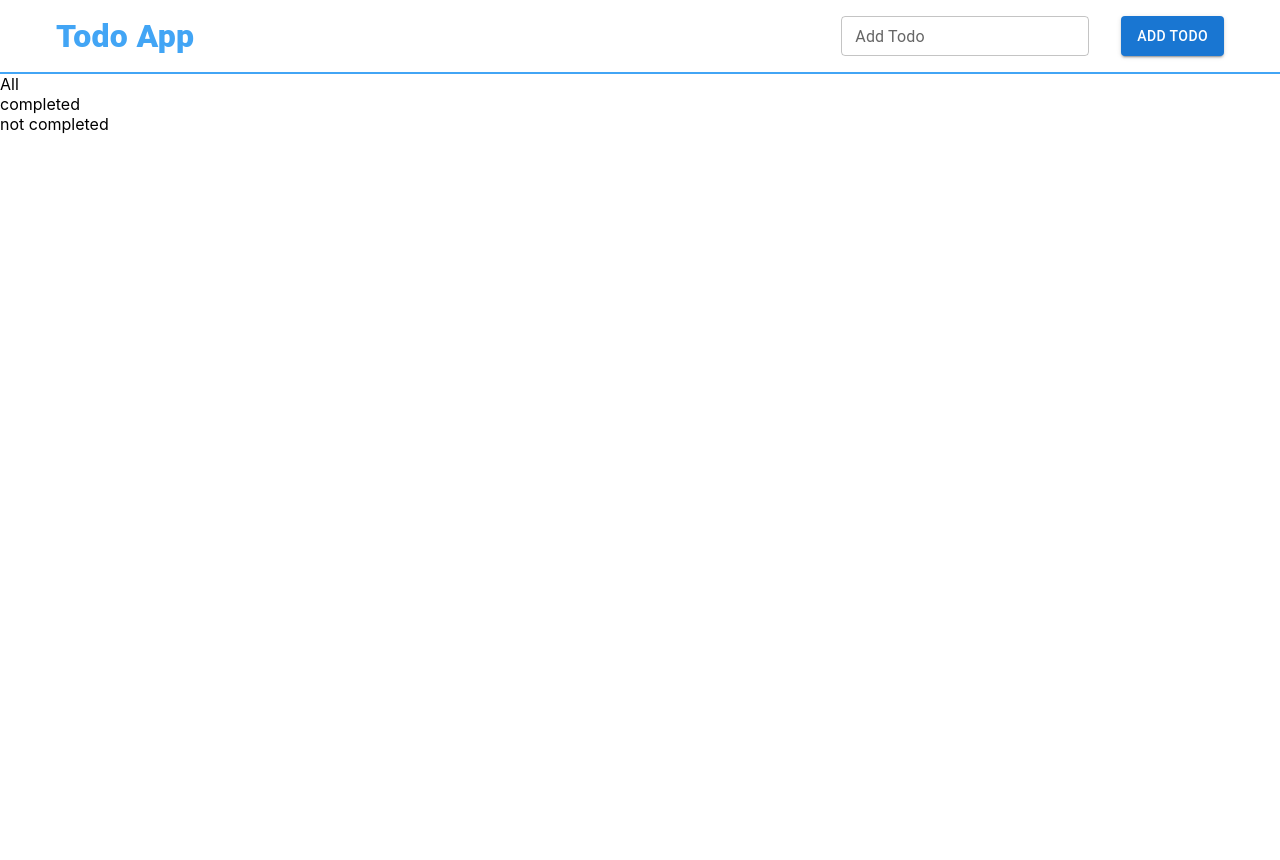
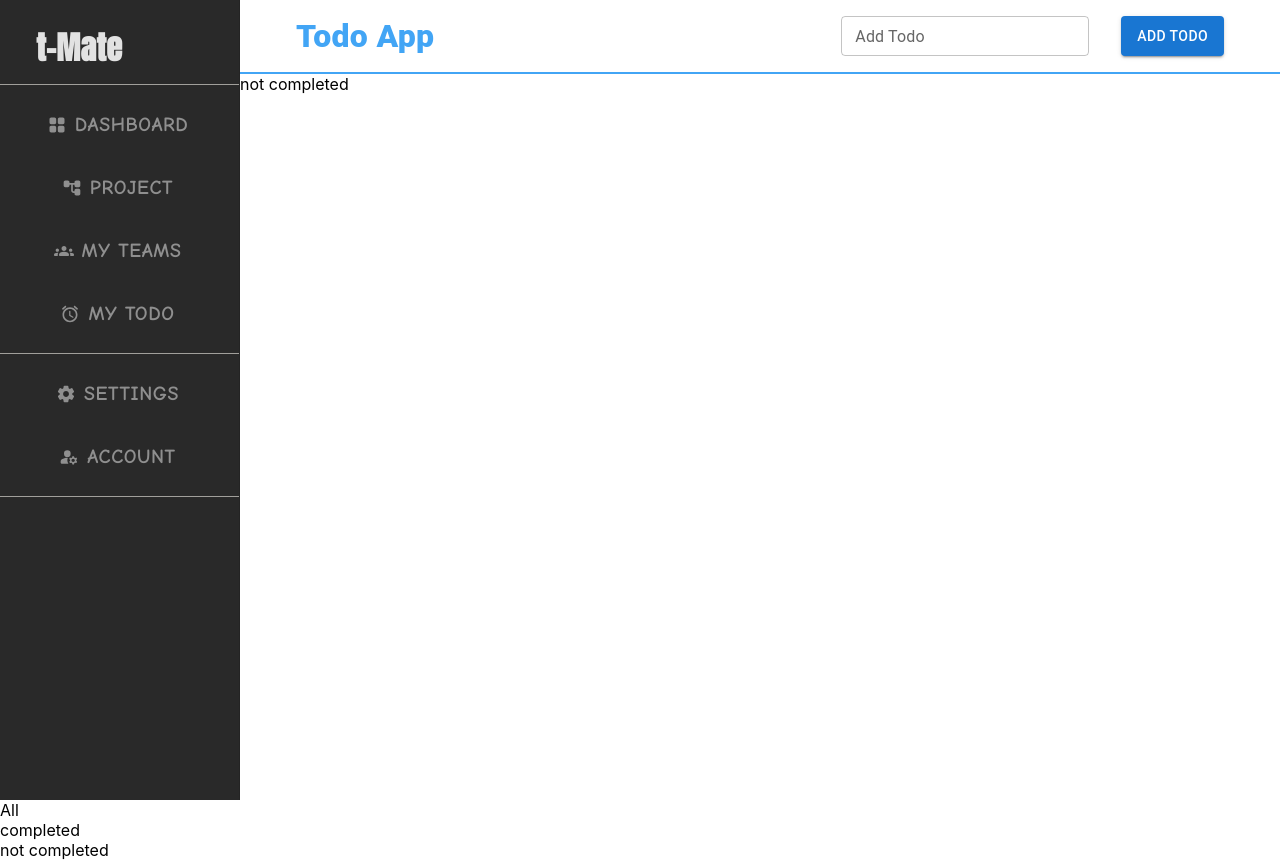
Before and after one commit to sebzz2k2/tasker-frontend, a React (Create React App) app: page /dashboard in a window 1280 px wide. Before the commit the page ends 800 px from the top, so only its background shows below. Built offline with nearby package versions, Linux system fonts and the light colour scheme.

Commit message:
add sidebar

```diff
--- a/package.json
+++ b/package.json
@@ -14,6 +14,7 @@
     "react": "^18.2.0",
     "react-dom": "^18.2.0",
     "react-redux": "^8.0.2",
+    "react-router-dom": "^6.3.0",
     "react-scripts": "5.0.1",
     "web-vitals": "^2.1.4"
   },
--- a/public/index.html
+++ b/public/index.html
@@ -5,6 +5,12 @@
     <link rel="icon" href="%PUBLIC_URL%/favicon.ico" />
     <meta name="viewport" content="width=device-width, initial-scale=1" />
     <meta name="theme-color" content="#000000" />
+    <link rel="preconnect" href="https://fonts.googleapis.com" />
+    <link rel="preconnect" href="https://fonts.gstatic.com" crossorigin />
+    <link
+      href="https://fonts.googleapis.com/css2?family=Anton&family=Comic+Neue:wght@300;400;700&family=Montserrat:wght@100;200;300;400;500;600;700;800;900&display=swap"
+      rel="stylesheet"
+    />
     <meta
       name="description"
       content="Web site created using create-react-app"
--- a/src/App.js
+++ b/src/App.js
@@ -1,17 +1,51 @@
 import React from "react";
 import Box from "@mui/material/Box";
+import Stack from "@mui/material/Stack";
 import Header from "./components/Header";
+
+import {
+  BrowserRouter as Router,
+  Route,
+  Routes,
+  Navigate,
+} from "react-router-dom";
+import { Sidebar } from "./components/Sidebar";
 import {
   AllTodoList,
   CompletedTodoList,
   TodoList,
 } from "./components/TodoList";
 
+let styles = {
+  stack1: { flexDirection: "row" },
+  stack2: { width: "100%" },
+};
+
 function App() {
   return (
     <>
       <Box>
-        <Header />
+        <Router>
+          <Stack sx={styles.stack1}>
+            <Sidebar />
+            <Stack sx={styles.stack2}>
+              <Header />
+              <Routes>
+                {/* set default route */}
+                <Route path="dashboard" element={<TodoList />} />
+                <Route
+                  path="*"
+                  element={<Navigate to="/dashboard" replace />}
+                />
+                <Route path="project" element={<TodoList />} />
+                <Route path="teams" element={<TodoList />} />
+                <Route path="my-todo" element={<TodoList />} />
+                <Route path="settings" element={<TodoList />} />
+                <Route path="account" element={<TodoList />} />
+              </Routes>
+            </Stack>
+          </Stack>
+        </Router>
         <AllTodoList />
         <CompletedTodoList />
         <TodoList />
--- /dev/null
+++ b/src/Extras/color.js
@@ -0,0 +1,7 @@
+export const darkThemeColors = {
+  heading: "#e2e2e2",
+  gray: "#B7B5B0",
+  sideBar: "#292929",
+  unselected: "#8F8F8F",
+  hover: "#383838",
+};
--- /dev/null
+++ b/src/Extras/fonts.js
@@ -0,0 +1,5 @@
+export const defaultFont = {
+  primary: "Anton",
+  secondary: "Comic Neue",
+  teritary: "Montserrat",
+};
--- a/src/components/Sidebar.js
+++ b/src/components/Sidebar.js
@@ -0,0 +1,215 @@
+import React, { useState } from "react";
+import Drawer from "@mui/material/Drawer";
+import List from "@mui/material/List";
+import Typography from "@mui/material/Typography";
+import Divider from "@mui/material/Divider";
+import ListItem from "@mui/material/ListItem";
+import Button from "@mui/material/Button";
+
+import { NavLink } from "react-router-dom";
+
+import Stack from "@mui/material/Stack";
+import GridViewRoundedIcon from "@mui/icons-material/GridViewRounded";
+import AccountTreeRoundedIcon from "@mui/icons-material/AccountTreeRounded";
+import GroupsRoundedIcon from "@mui/icons-material/GroupsRounded";
+import AccessAlarmsRoundedIcon from "@mui/icons-material/AccessAlarmsRounded";
+import SettingsRoundedIcon from "@mui/icons-material/SettingsRounded";
+import ManageAccountsRoundedIcon from "@mui/icons-material/ManageAccountsRounded";
+
+import { darkThemeColors } from "../Extras/color";
+import { defaultFont } from "../Extras/fonts";
+import { Box } from "@mui/material";
+
+const styles = {
+  drawerStyles: {
+    width: 240,
+    flexShrink: 0,
+    backgroundColor: darkThemeColors.sideBar,
+    position: "relative",
+    left: "0",
+    top: "0",
+    height: "100vh",
+    "& .MuiDrawer-paper": {
+      backgroundColor: darkThemeColors.sideBar,
+
+      width: 240,
+      boxSizing: "border-box",
+    },
+  },
+  headingStack: {
+    padding: "1em 2.25em .25em",
+    height: "4em",
+    justifyContent: "center",
+  },
+  mainTypography: {
+    color: darkThemeColors.heading,
+    fontSize: "2em",
+    fontWeight: "bold",
+    fontFamily: defaultFont.primary,
+  },
+  dividerColor: {
+    bgcolor: darkThemeColors.gray,
+  },
+  itemButton: {
+    borderRadius: "7px",
+    fontFamily: defaultFont.secondary,
+    fontSize: "1.25em",
+    fontWeight: "600",
+    width: "100%",
+    "&:hover": {
+      backgroundColor: darkThemeColors.hover,
+      color: darkThemeColors.gray,
+      boxShadow: "none",
+    },
+  },
+  listItemIcon: {
+    color: "inherit",
+  },
+  listItemText: {},
+};
+
+export const Sidebar = () => {
+  const [active, setActive] = useState("");
+
+  const handleClick = (event) => {
+    setActive(event.target.id);
+  };
+  return (
+    <Drawer sx={styles.drawerStyles} variant="permanent" anchor="left">
+      <Stack sx={styles.headingStack}>
+        <Typography sx={styles.mainTypography}>t-Mate</Typography>
+      </Stack>
+      <Divider sx={styles.dividerColor} />
+      <List>
+        <ListItem>
+          <Button
+            sx={styles.itemButton}
+            component={NavLink}
+            to="/dashboard"
+            onClick={handleClick}
+            id="dashboard"
+            style={{
+              backgroundColor:
+                active === "dashboard" ? darkThemeColors.hover : null,
+              color:
+                active === "dashboard"
+                  ? darkThemeColors.gray
+                  : darkThemeColors.unselected,
+            }}
+            startIcon={<GridViewRoundedIcon />}
+          >
+            Dashboard
+          </Button>
+        </ListItem>
+
+        <ListItem>
+          <Button
+            sx={styles.itemButton}
+            component={NavLink}
+            to="/projects"
+            onClick={handleClick}
+            id="projects"
+            style={{
+              backgroundColor:
+                active === "projects" ? darkThemeColors.hover : null,
+              color:
+                active === "projects"
+                  ? darkThemeColors.gray
+                  : darkThemeColors.unselected,
+            }}
+            startIcon={<AccountTreeRoundedIcon />}
+          >
+            Project
+          </Button>
+        </ListItem>
+
+        <ListItem>
+          <Button
+            sx={styles.itemButton}
+            component={NavLink}
+            to="/teams"
+            onClick={handleClick}
+            id="teams"
+            style={{
+              backgroundColor:
+                active === "teams" ? darkThemeColors.hover : null,
+              color:
+                active === "teams"
+                  ? darkThemeColors.gray
+                  : darkThemeColors.unselected,
+            }}
+            startIcon={<GroupsRoundedIcon />}
+          >
+            My Teams
+          </Button>
+        </ListItem>
+
+        <ListItem>
+          <Button
+            sx={styles.itemButton}
+            component={NavLink}
+            to="/my-todo"
+            onClick={handleClick}
+            id="my-todo"
+            style={{
+              backgroundColor:
+                active === "my-todo" ? darkThemeColors.hover : null,
+              color:
+                active === "my-todo"
+                  ? darkThemeColors.gray
+                  : darkThemeColors.unselected,
+            }}
+            startIcon={<AccessAlarmsRoundedIcon />}
+          >
+            My Todo
+          </Button>
+        </ListItem>
+      </List>
+      <Divider sx={styles.dividerColor} />
+      <List>
+        <ListItem>
+          <Button
+            sx={styles.itemButton}
+            component={NavLink}
+            to="/settings"
+            onClick={handleClick}
+            id="settings"
+            style={{
+              backgroundColor:
+                active === "settings" ? darkThemeColors.hover : null,
+              color:
+                active === "settings"
+                  ? darkThemeColors.gray
+                  : darkThemeColors.unselected,
+            }}
+            startIcon={<SettingsRoundedIcon />}
+          >
+            Settings
+          </Button>
+        </ListItem>
+
+        <ListItem>
+          <Button
+            sx={styles.itemButton}
+            component={NavLink}
+            to="/account"
+            onClick={handleClick}
+            id="account"
+            style={{
+              backgroundColor:
+                active === "account" ? darkThemeColors.hover : null,
+              color:
+                active === "account"
+                  ? darkThemeColors.gray
+                  : darkThemeColors.unselected,
+            }}
+            startIcon={<ManageAccountsRoundedIcon />}
+          >
+            Account
+          </Button>
+        </ListItem>
+      </List>
+      <Divider sx={styles.dividerColor} />
+    </Drawer>
+  );
+};
```
Also changed, not shown: 1 other file (tests, documents, lock files or other folders).
